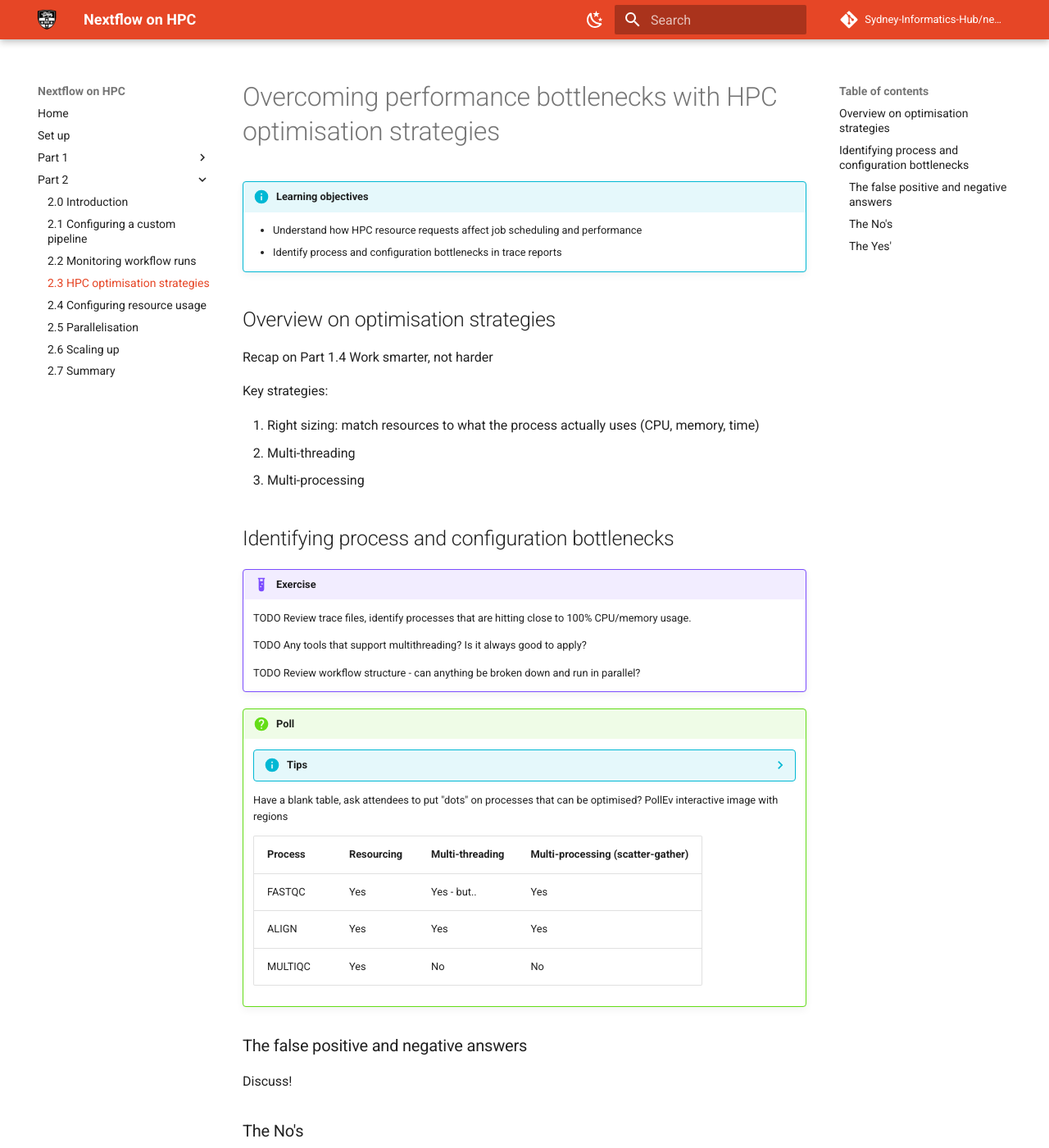
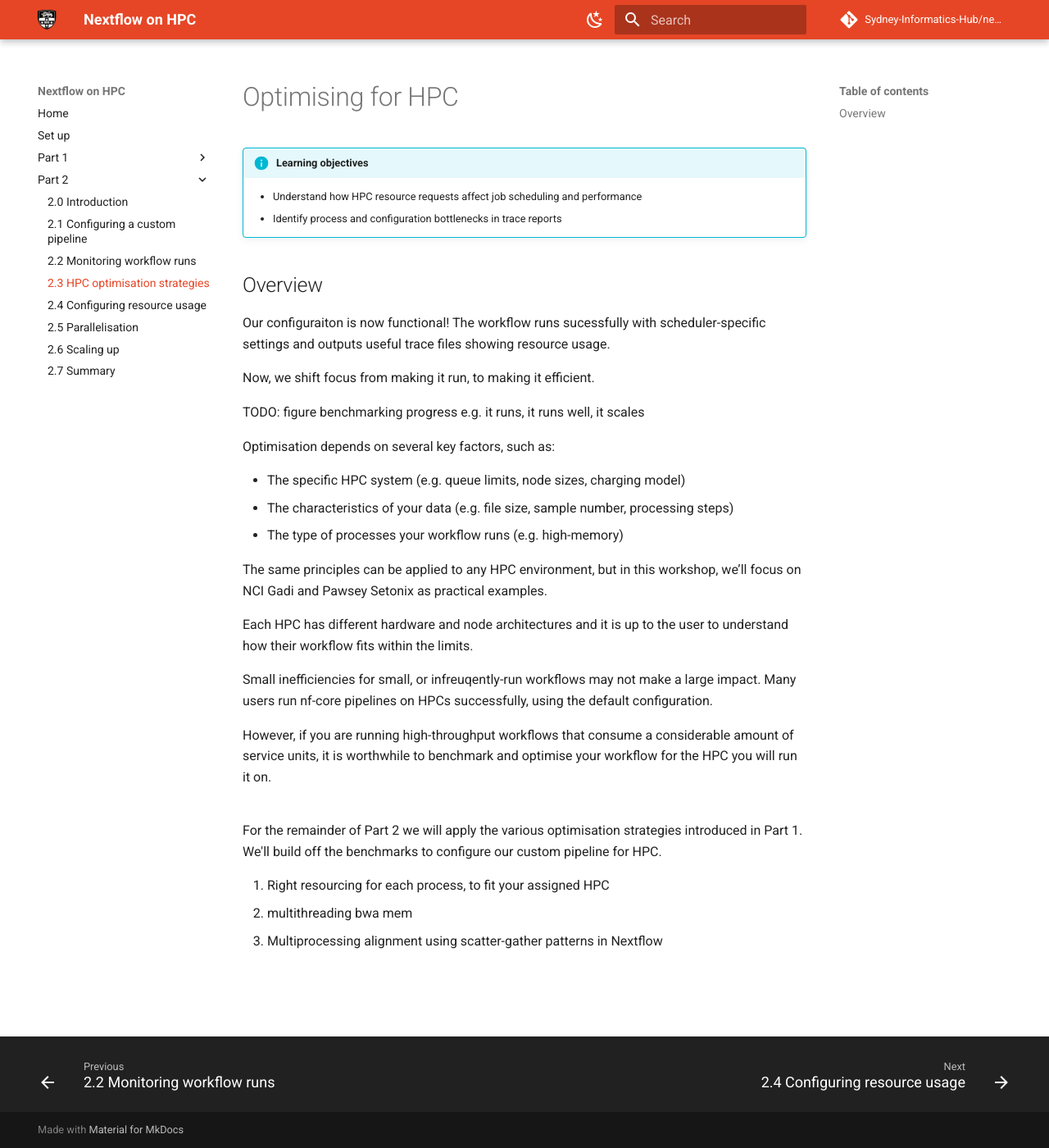
Before and after one commit to Sydney-Informatics-Hub/nextflow-hpc-workshop, an MkDocs documentation site: the page built from docs/part2/23_strategies.md, in a window 1280 px wide and 1400 px high. Shown: the whole window at 82% size. Built offline with MkDocs 1.6.1 and Material for MkDocs 9.7.7, drawn with Linux system fonts in a browser that asks for light colours; comment, search, counter and statistics services are not loaded; some of the changed text lies outside the part shown.

```diff
--- a/docs/part2/23_strategies.md
+++ b/docs/part2/23_strategies.md
@@ -1,67 +1,36 @@
-# Overcoming performance bottlenecks with HPC optimisation strategies
+# Optimising for HPC
 
 !!! info "Learning objectives"
 
     - Understand how HPC resource requests affect job scheduling and performance
     - Identify process and configuration bottlenecks in trace reports
 
-## Overview on optimisation strategies
+## Overview
 
-Recap on Part 1.4 Work smarter, not harder
+Our configuraiton is now functional! The workflow runs sucessfully with scheduler-specific settings and outputs useful trace files showing resource usage.
 
-Key strategies:
+Now, we shift focus from making it run, to making it efficient.
 
-1. Right sizing: match resources to what the process actually uses (CPU, memory, time)
-2. Multi-threading
-3. Multi-processing
+TODO: figure benchmarking progress e.g. it runs, it runs well, it scales
 
-## Identifying process and configuration bottlenecks
+Optimisation depends on several key factors, such as:
 
-!!! example "Exercise"
+- The specific HPC system (e.g. queue limits, node sizes, charging model)
+- The characteristics of your data (e.g. file size, sample number, processing steps)
+- The type of processes your workflow runs (e.g. high-memory)
 
-    TODO Review trace files, identify processes that are hitting close to 100% CPU/memory usage.
+The same principles can be applied to any HPC environment, but in this workshop, we’ll focus on NCI Gadi and Pawsey Setonix as practical examples.
 
-    TODO Any tools that support multithreading? Is it always good to apply?
+Each HPC has different hardware and node architectures and it is up to the user to understand how their workflow fits within the limits.
 
-    TODO Review workflow structure - can anything be broken down and run in parallel?
+Small inefficiencies for small, or infreuqently-run workflows may not make a large impact. Many users run nf-core pipelines on HPCs successfully, using the default configuration.
 
-!!! question "Poll"
+However, if you are running high-throughput workflows that consume a considerable amount of service units, it is worthwhile to benchmark and optimise your workflow for the HPC you will run it on.
 
-    ??? info "Tips"
+##
 
-        - [MultiQC: Optimising run time](https://docs.seqera.io/multiqc/getting_started/config#optimising-run-time)
-        https://www.nextflow.io/docs/latest/reports.html#trace-fields
+For the remainder of Part 2 we will apply the various optimisation strategies introduced in Part 1. We'll build off the benchmarks to configure our custom pipeline for HPC.
 
-    Have a blank table, ask attendees to put "dots" on processes that can be
-    optimised? PollEv interactive image with regions
-
-    | Process        | Resourcing       | Multi-threading | Multi-processing (scatter-gather) |
-    | -------------- | ---------------- | --------------- | --------------------------------- |
-    | FASTQC         | Yes              | Yes - but..     | Yes                               |
-    | ALIGN          | Yes              | Yes             | Yes                               |
-    | MULTIQC        | Yes              | No              | No                                |
-
-
-### The false positive and negative answers
-
-Discuss!
-
-### The No's
-
-- MULTIQC cannot be split
-    - 1. Biology: Variants need to be called across all samples in the cohort in the scaling up section
-    - 2. Technical: MULTIQC needs all the files to compile the report
-- Multi-threading is not supported by all tools.
-
-### The Yes'
-
-- Resourcing is extremely important when working on HPC:
-    1. it fits the requirements for the system infrastructure(queues or partitions)
-    2. so you jobs are scheduled quickly
-    3. so your jobs are run efficiently and request the right number of resources
-
-- For the ones that support multi-threading... should we..? how many threads?
-
-- FASTQC-ALIGN can be scattered, done in parallel (leveraging HPC resources, lowering walltime), and brought back together
-
-These three points will be revisited in the next sections sequentially.
+1. Right resourcing for each process, to fit your assigned HPC
+2. multithreading bwa mem
+3. Multiprocessing alignment using scatter-gather patterns in Nextflow
```
Also changed, not shown: docs/part2/21_firstrun.md (+12 -12 lines).
